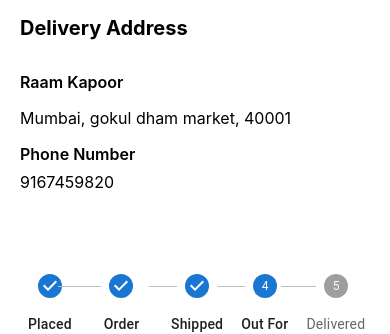
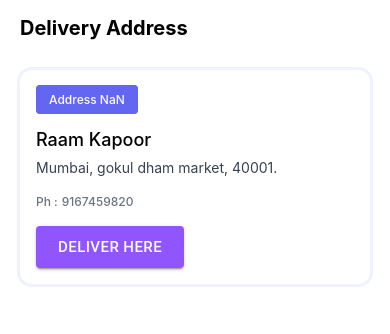
Before and after one commit to divyanshuaaliwal/ThreadLine, a React (Create React App) app: page /account/order/1 in a window 390 px wide. Shown: the part 159-493 px from the top of the page. Built offline with nearby package versions, Linux system fonts and the light colour scheme.

Commit message:
Delivery Address Form Responsived

```diff
--- a/src/customer/components/AddressCard/AddressCard.jsx
+++ b/src/customer/components/AddressCard/AddressCard.jsx
@@ -1,19 +1,42 @@
+import { Button } from '@mui/material';
 import React from 'react';
 
-const AddressCard = () => {
+const AddressCard = ({index}) => {
+    return (
+        <article className="rounded-xl bg-white p-4 ring ring-indigo-50 sm:p-6 lg:p-8">
+            <div className="flex flex-col sm:flex-row items-start sm:gap-8">
 
-    return (
-        <div>
-            <div className='space-y-3'>
-                <p className='font-semibold'>Raam Kapoor</p>
-                <p>Mumbai, gokul dham market, 40001</p>
-                <div className='space-y-1'>
-                    <p className='font-semibold'>Phone Number</p>
-                    <p>9167459820</p>
+                <div className="flex-1">
+                    <strong className="rounded border border-indigo-500 bg-indigo-500 px-3 py-1.5 text-[12px] font-medium text-white">
+                        {`Address ${index + 1}`}
+                    </strong>
+
+                    <h3 className="mt-4 text-lg font-medium sm:text-xl">
+                        <p className="hover:underline">Raam Kapoor</p>
+                    </h3>
+
+                    <p className="mt-1 text-sm text-gray-700">
+                        Mumbai, gokul dham market, 40001.
+                    </p>
+
+                    <div className="mt-4 sm:flex sm:items-center sm:gap-2">
+                        <div className="flex items-center gap-1 text-gray-500">
+                            <p className="text-xs font-medium">Ph :</p>
+                            <p className="text-xs font-medium">9167459820</p>
+                        </div>
+                    </div>
                 </div>
+
+                <div className="flex justify-center items-center sm:h-auto mt-4 sm:mt-0">
+                    <Button size="large" variant="contained" sx={{ backgroundColor: "rgb(145,85,253)", "&:hover": { backgroundColor: "rgb(125,70,223)" }}}>
+                        Deliver Here
+                    </Button>
+                </div>
+
             </div>
-        </div>
-    )
-}
+        </article>
+
+    );
+};
 
 export default AddressCard;
--- a/src/customer/components/Checkout/DeliveryAddressForm.jsx
+++ b/src/customer/components/Checkout/DeliveryAddressForm.jsx
@@ -24,12 +24,24 @@ const DeliveryAddressForm = () => {
 
     }
     return (
-        <Grid container spacing={4} >
-            <Grid xs={12} lg={5} className='border rounded-e-md shadow-md h-[30.5rem] overflow-y-scroll'>
-                <div className='p-5 py-7 border-b cursor-pointer'>
-                    <AddressCard/>
-                    <Button sx={{mt:2, bgcolor: "rgb(145,85,253)"}} size="large" variant='contained'>Deliver Here</Button>
-                </div>
+        <Grid container spacing={4}>
+
+            <Grid item xs={12} lg={5} className=''>
+
+                <Box className="border rounded-e-md shadow-md p-5">
+
+                    <div className="h-[17rem] sm:h-[15rem] md:h-[15rem] lg:h-[31.3rem] overflow-y-scroll" >
+                    {
+                        [1,1,1,1,1]. map ( (card,index) =>
+                            <div className="p-7 cursor-pointer hover:bg-gray-50 transition duration-200">
+                                <AddressCard index={index}/>
+                                {/* <Button sx={{mt:2, ml:0.5, bgcolor: "rgb(145,85,253)"}} size="large" variant='contained'>Deliver Here</Button> */}
+                            </div>
+                        )
+                    }
+                    </div>
+                </Box>
+
             </Grid>
 
             <Grid item xs={12} lg={7}>
@@ -131,6 +143,7 @@ const DeliveryAddressForm = () => {
                     </form>
                 </Box>
             </Grid>
+
         </Grid>
     )
 }
```
